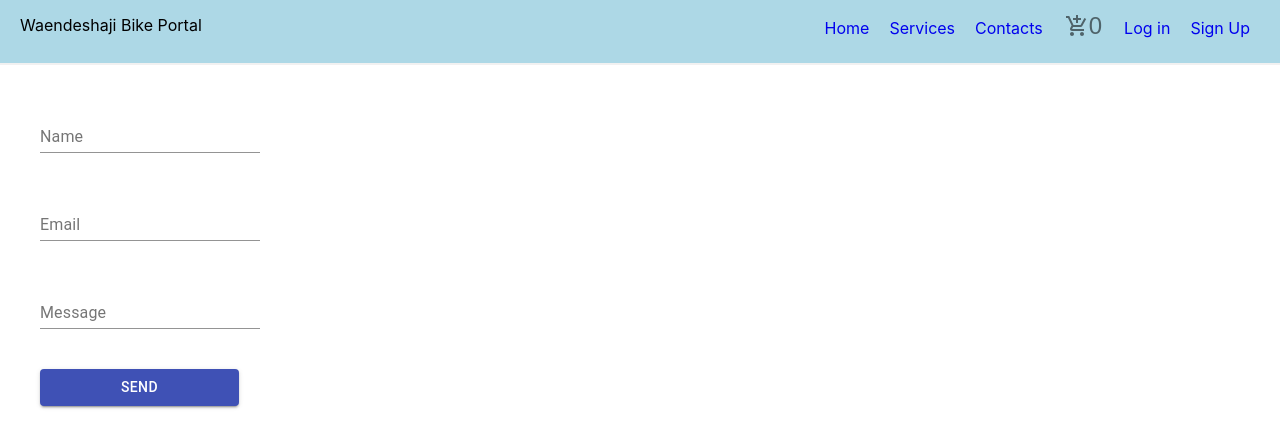
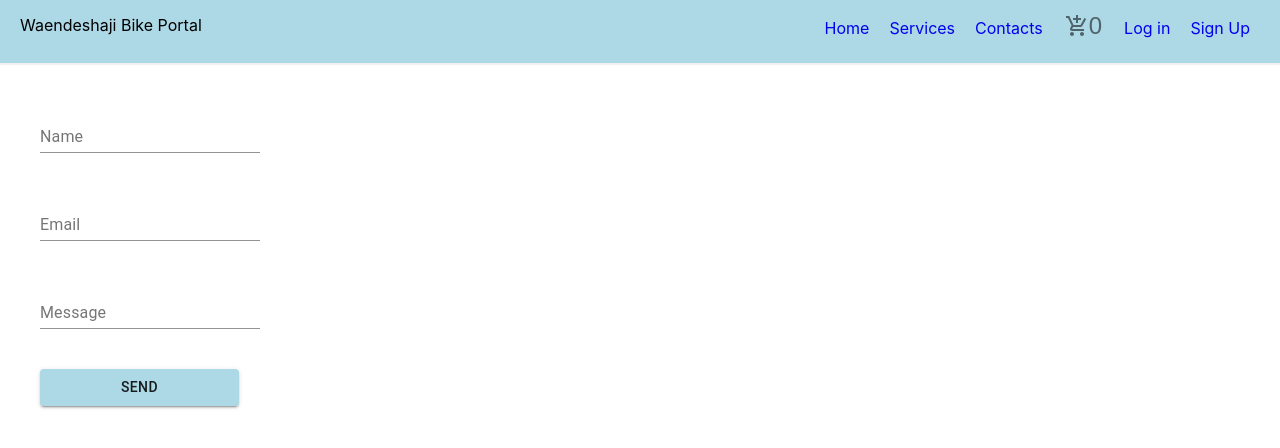
Before and after one commit to SamuelNjenga/bike-app-frontend, a React (Create React App) app: page /contact in a window 1280 px wide. Shown: the top 448 px of the page. Built offline with nearby package versions, Linux system fonts and the light colour scheme; no server answers.

Commit message:
Modified Contact.js in components directory

```diff
--- a/src/components/Contact.js
+++ b/src/components/Contact.js
@@ -41,7 +41,7 @@ const Contact = () => {
 	};
 
 	return (
-		<React.Fragment>
+		<>
 			<Navbar />
 			<form className={classes.root}  onSubmit={handleSubmit}>
 				<TextField
@@ -69,11 +69,11 @@ const Contact = () => {
 					value={item.message}
 				/>
 
-				<Button variant="contained" color="primary" type="submit">
+				<Button variant="contained" style={{backgroundColor:'lightblue'}} type="submit">
 					Send
 				</Button>
 			</form>
-		</React.Fragment>
+		</>
 	);
 };
 
```
